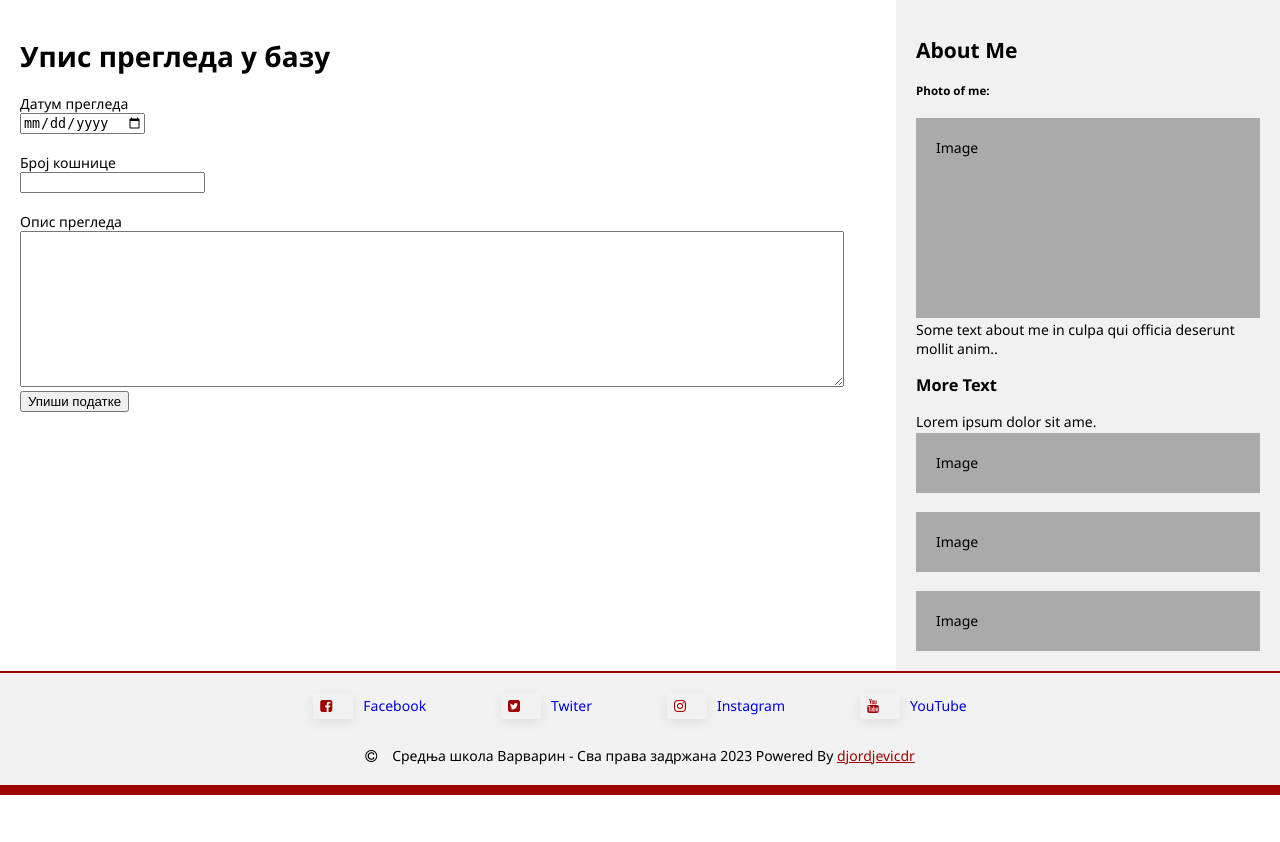
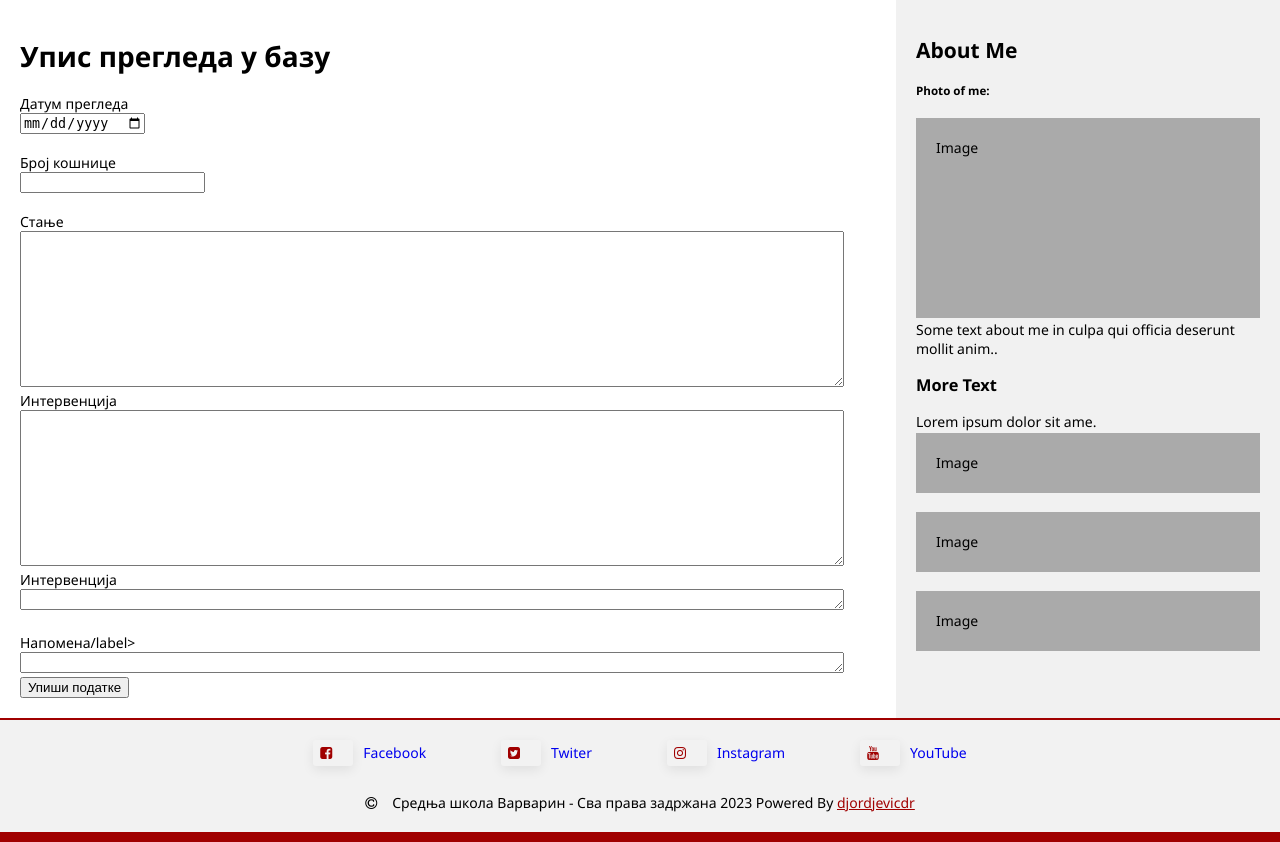
Before and after one commit to djordjevicdr/BeeInspect, a Flask app: page /inspect_add in a window 1280 px wide. Shown: the part 168-1010 px from the top of the page. Before the commit the page ends 963 px from the top, so only its background shows below. Run offline with Flask 3, Linux system fonts and the light colour scheme.

Commit message:
show_tags05

```diff
--- a/templates/inspect_add.html
+++ b/templates/inspect_add.html
@@ -8,8 +8,18 @@
   <input type="date" name="date" id="date" required><br><br>
   <label for="hive_id">Број кошнице</label><br>
   <input type="text" name="hive_id" id="hive_id" required><br><br>
-  <label for="note">Опис прегледа</label><br>
-  <textarea name="note" id="note" rows="10" cols="100" required></textarea>
+  <label for="state">Стање</label><br>
+  <textarea name="state" id="state" rows="10" cols="100" required></textarea>
+  <br>
+  <label for="interv">Интервенција</label><br>
+  <textarea name="interv" id="interv" rows="10" cols="100"></textarea>
+  <br>
+  <label for="frames">Интервенција</label><br>
+  <textarea name="frames" id="frames" rows="1" cols="100"></textarea>
+  <br>
+  <br>
+  <label for="note">Напомена/label><br>
+  <textarea name="note" id="note" rows="1" cols="100"></textarea>
   <br>
   <input type="submit" value="Упиши податке">
 </form>
```
Also changed, not shown: pcelinjak.db.
